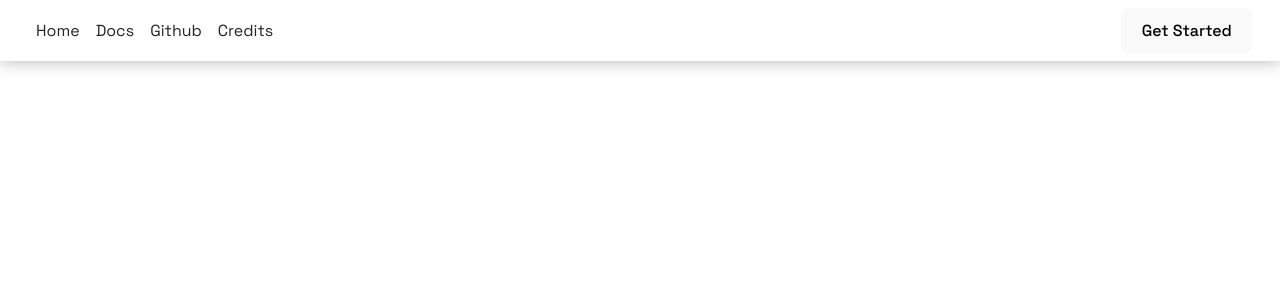
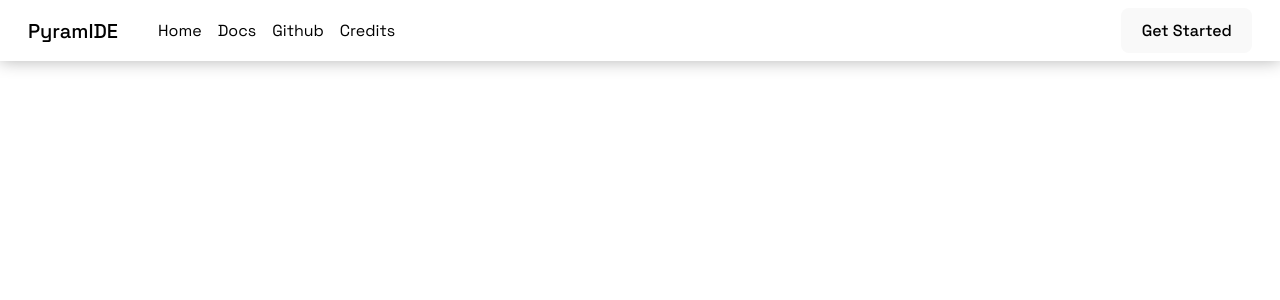
Before and after one commit to Artax01/PyramIDE, a Vue app: page / in a window 1280 px wide. Shown: the top 300 px of the page. Built offline with nearby package versions, Linux system fonts and the light colour scheme.

Commit message:
update header

```diff
--- a/src/App.vue
+++ b/src/App.vue
@@ -1,5 +1,5 @@
 <script setup>
-import HomePage from './components/HomePage.vue'
+import MainHeader from './components/MainHeader.vue'
 </script>
 
 <template>
@@ -12,5 +12,5 @@ import HomePage from './components/HomePage.vue'
     </a>
   </div>
   <HelloWorld msg="Vite + Vue" /> -->
-  <HomePage/>
+  <MainHeader/>
 </template>
--- a/src/assets/css/HomePage.css
+++ /dev/null
@@ -1,11 +0,0 @@
-div[class~=navbar] {
-    box-shadow: 0 0 1em rgba(0,0,0,.3);
-  }
-
-  .navbar-nav {
-    --bs-nav-link-color: inherit;
-  }
-
-  a[class~=nav-link]:hover {
-    text-decoration: underline;
-  }
--- /dev/null
+++ b/src/assets/css/MainHeader.css
@@ -0,0 +1,15 @@
+nav[class~=navbar] {
+    box-shadow: 0 0 1em rgba(0,0,0,.3);
+  }
+
+.navbar-toggler:focus {
+  box-shadow: none;
+}
+
+div[class~=navbar-collapse] {
+  gap: 1em;
+}
+
+  a[class~=nav-link]:hover {
+    text-decoration: underline;
+  }
--- a/src/components/HomePage.vue
+++ /dev/null
@@ -1,27 +0,0 @@
-<template>
-    <div class="navbar navbar-expand-lg px-3 sticky-top">
-        <div class="container-fluid">
-            <button class="navbar-toggler" type="button">
-                <span class="navbar-toggler-icon">PyramIDE</span>
-            </button>
-            <div class="collapse navbar-collapse">
-                <ul class="navbar-nav me-auto">
-                    <li class="nav-item">
-                        <a class="nav-link" href="#">Home</a>
-                    </li>
-                    <li class="nav-item">
-                        <a class="nav-link" href="#">Docs</a>
-                    </li>
-                    <li class="nav-item">
-                        <a class="nav-link" href="#">Github</a>
-                    </li>
-                    <li class="nav-item">
-                        <a class="nav-link" href="#">Credits</a>
-                    </li>
-                </ul>
-
-                <button type="submit">Get Started</button>
-            </div>
-        </div>
-    </div>
-</template>
--- /dev/null
+++ b/src/components/MainHeader.vue
@@ -0,0 +1,27 @@
+<template>
+    <nav class="navbar navbar-expand-lg px-3 sticky-top">
+        <div class="container-fluid">
+            <button class="navbar-toggler" type="button" data-bs-toggle="collapse" data-bs-target="#bg-menu">
+                <span class="navbar-toggler-icon"></span>
+            </button>
+            <div class="collapse navbar-collapse" id="bg-menu">
+                <a class="navbar-brand" href="#">PyramIDE</a>
+                <ul class="navbar-nav me-auto">
+                    <li class="nav-item">
+                        <a class="nav-link active" href="#">Home</a>
+                    </li>
+                    <li class="nav-item">
+                        <a class="nav-link active" href="#">Docs</a>
+                    </li>
+                    <li class="nav-item">
+                        <a class="nav-link active" href="#">Github</a>
+                    </li>
+                    <li class="nav-item">
+                        <a class="nav-link active" href="#">Credits</a>
+                    </li>
+                </ul>
+            </div>
+            <button type="button">Get Started</button>
+        </div>
+    </nav>
+</template>
--- a/src/main.js
+++ b/src/main.js
@@ -1,7 +1,8 @@
 import { createApp } from 'vue'
 import 'bootstrap/dist/css/bootstrap.css'
+import 'bootstrap/dist/js/bootstrap.js'
 import './style.css'
-import './assets/css/HomePage.css'
+import './assets/css/MainHeader.css'
 import App from './App.vue'
 
 createApp(App).mount('#app')
```
